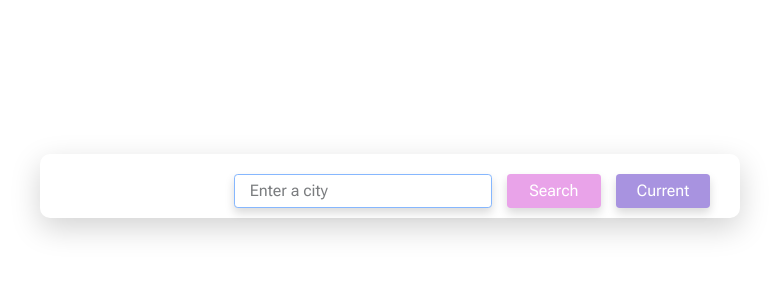
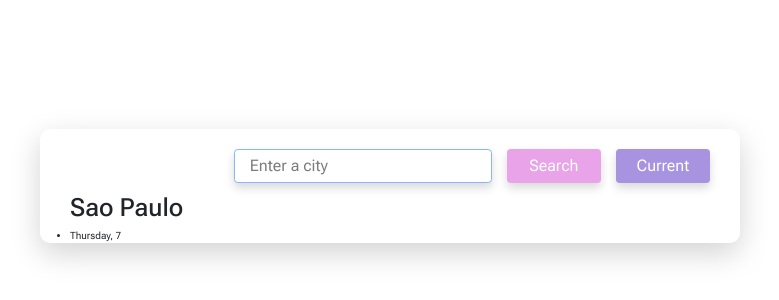
Before and after one commit to anndcodes/react-weather-app, a React (Vite) app: page / in a window 1280 px wide. Shown: the part 214-514 px from the top of the page, without its empty margins (250-1029 px from the left). Built offline with nearby package versions, Linux system fonts and the light colour scheme.

Commit message:
create overview component with city and date

```diff
--- /dev/null
+++ b/src/Overview.jsx
@@ -0,0 +1,12 @@
+function Overview() {
+  return (
+    <div className="Overview">
+      <h1 id="city">Sao Paulo</h1>
+      <ul>
+        <li id="date">Thursday, 7</li>
+      </ul>
+    </div>
+  );
+}
+
+export default Overview;
--- a/src/WeatherApp.jsx
+++ b/src/WeatherApp.jsx
@@ -1,11 +1,13 @@
-import SearchForm from "./SearchForm"
+import Overview from "./Overview";
+import SearchForm from "./SearchForm";
 
 function WeatherApp() {
   return (
     <div className="weather-app px-5 rounded-4 shadow-lg">
       <SearchForm />
+      <Overview />
     </div>
-  )
+  );
 }
 
-export default WeatherApp
+export default WeatherApp;
```
